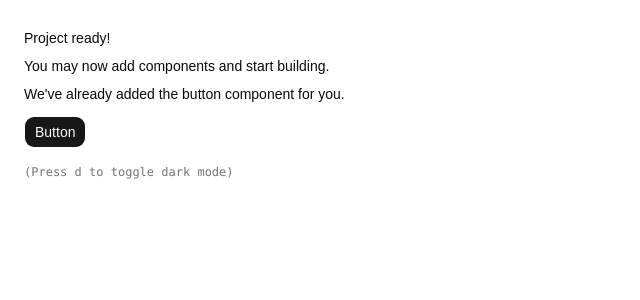
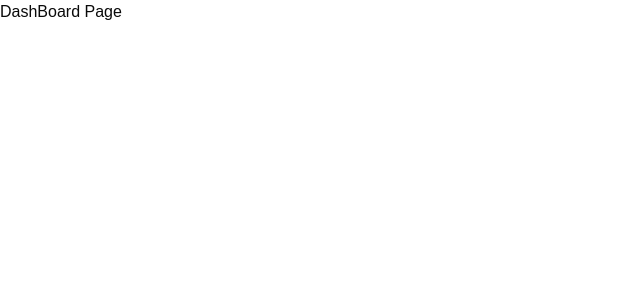
Before and after one commit to tommyle1310/Globee-SE-Exercise, a React (Vite) app: page /dashboard in a window 1280 px wide. Shown: the top 300 px of the page, without its empty margins (0-640 px from the left). Built offline with nearby package versions, Linux system fonts and the light colour scheme.

Commit message:
feat: setup react router [thont]

```diff
--- a/package.json
+++ b/package.json
@@ -22,6 +22,7 @@
     "react": "^19.2.6",
     "react-dom": "^19.2.6",
     "react-router": "^7.17.0",
+    "react-router-dom": "^7.17.0",
     "shadcn": "^4.11.0",
     "tailwind-merge": "^3.6.0",
     "tailwindcss": "^4",
--- a/src/App.tsx
+++ b/src/App.tsx
@@ -1,21 +1,7 @@
-import { Button } from "@/components/ui/button"
+import AppRouter from "./routes";
 
 export function App() {
-  return (
-    <div className="flex min-h-svh p-6">
-      <div className="flex max-w-md min-w-0 flex-col gap-4 text-sm leading-loose">
-        <div>
-          <h1 className="font-medium">Project ready!</h1>
-          <p>You may now add components and start building.</p>
-          <p>We&apos;ve already added the button component for you.</p>
-          <Button className="mt-2">Button</Button>
-        </div>
-        <div className="font-mono text-xs text-muted-foreground">
-          (Press <kbd>d</kbd> to toggle dark mode)
-        </div>
-      </div>
-    </div>
-  )
+  return <AppRouter />;
 }
 
 export default App
--- /dev/null
+++ b/src/features/auth/pages/LoginPage.tsx
@@ -0,0 +1,7 @@
+export default function LoginPage() {
+  return (
+    <div>
+      <h1>Login Page</h1>
+    </div>
+  );
+}
--- /dev/null
+++ b/src/features/dashboard/pages/DashboardPage.tsx
@@ -0,0 +1,7 @@
+export default function DashBoardPage() {
+  return (
+    <div>
+      <h1>DashBoard Page</h1>
+    </div>
+  );
+}
--- /dev/null
+++ b/src/routes/index.tsx
@@ -0,0 +1,14 @@
+import { BrowserRouter, Routes, Route } from "react-router-dom";
+import LoginPage from "@/features/auth/pages/LoginPage";
+import DashBoardPage from "@/features/dashboard/pages/DashboardPage";
+
+export default function AppRouter() {
+  return (
+    <BrowserRouter>
+      <Routes >
+        <Route path="/login" element={<LoginPage />} />
+        <Route path="/dashboard" element={<DashBoardPage />} />
+      </Routes>
+    </BrowserRouter>
+  );
+}
```
Also changed, not shown: 1 other file (tests, documents, lock files or other folders).
